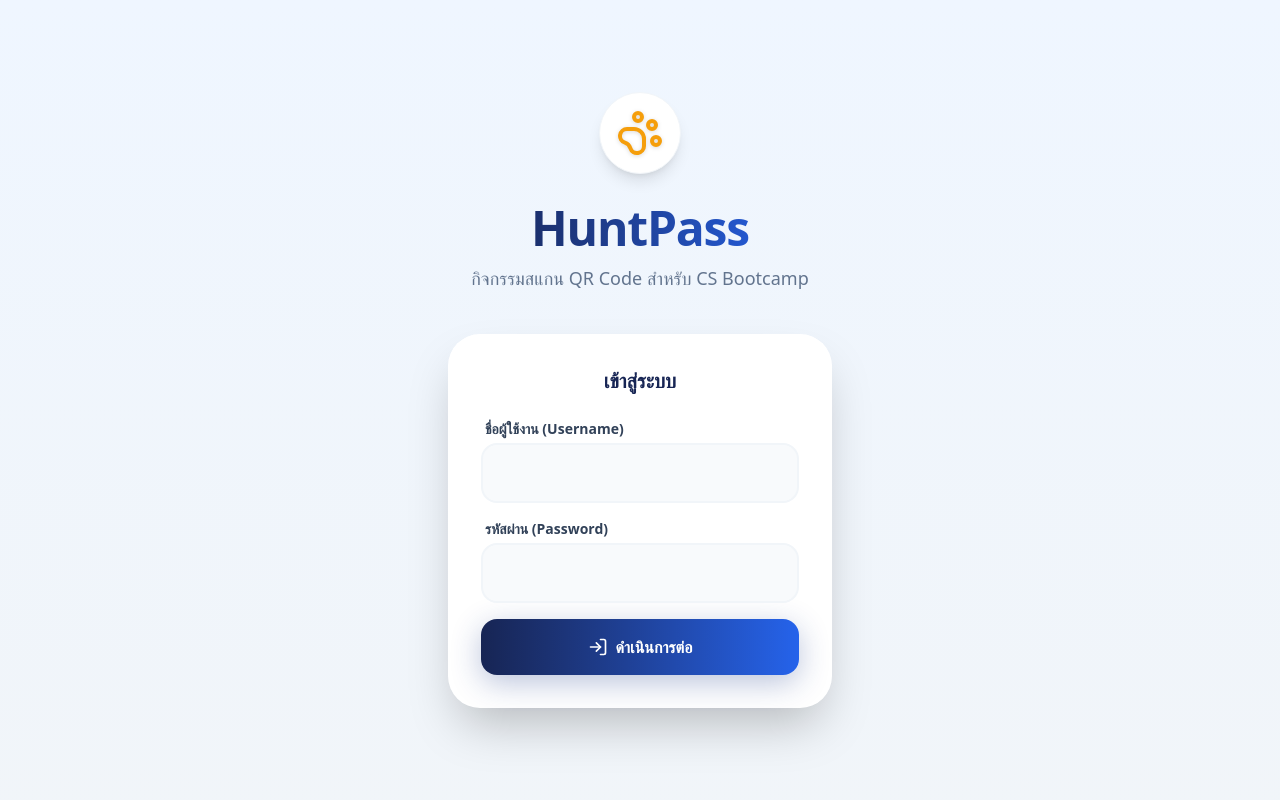
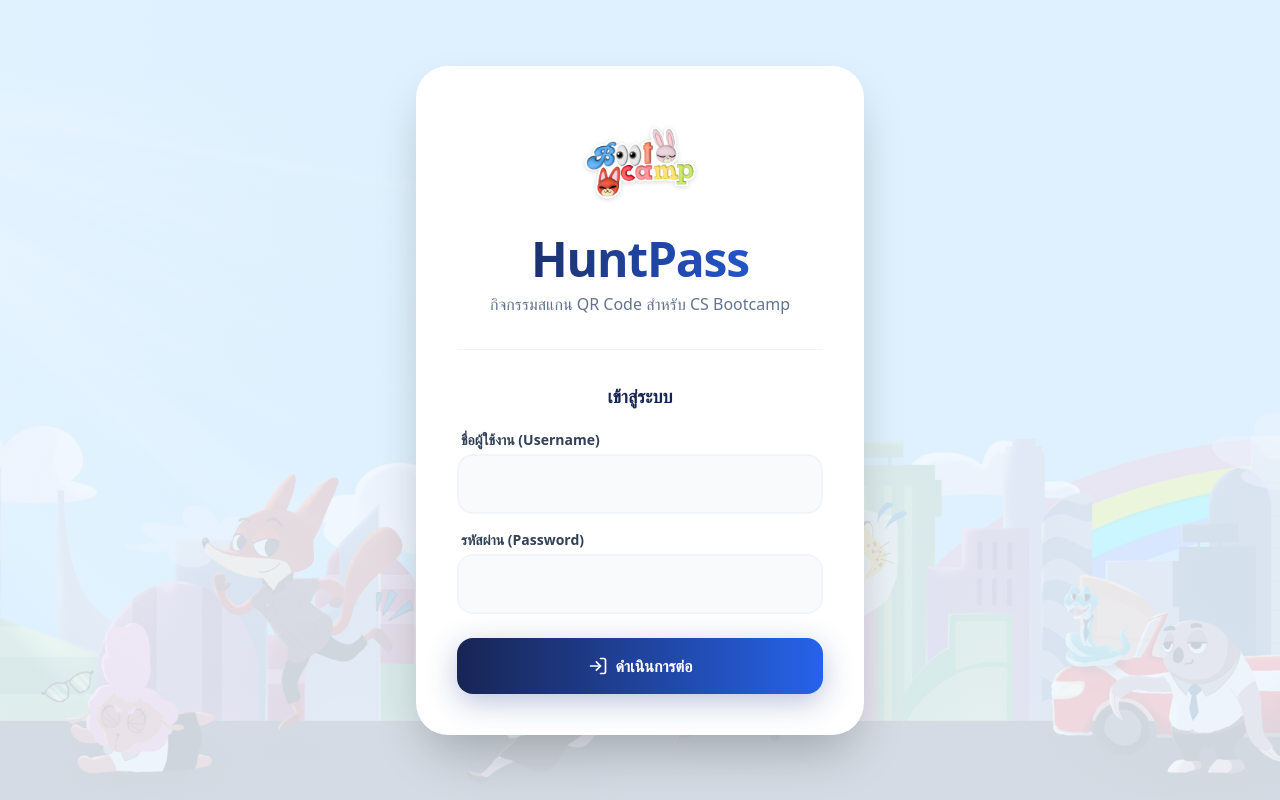
Before and after one commit to SeanNachapat/huntpass-csbootcamp-2026, a Next.js app: page / in a window 1280 px wide. Built offline with nearby package versions, Linux system fonts and the light colour scheme.

Commit message:
feat: implement admin dashboard with district management, recruit tracking, and authentication layouts

```diff
--- a/src/app/admin/districts/page.tsx
+++ b/src/app/admin/districts/page.tsx
@@ -25,11 +25,11 @@
   return (
     <div className="space-y-8">
       <div>
-        <h1 className="text-3xl font-extrabold text-zpd-navy flex items-center gap-3 mb-2">
-          <MapPin className="text-zoo-amber-500" size={32} />
+        <h1 className="text-3xl font-extrabold text-white flex items-center gap-3 mb-2 drop-shadow-md">
+          <MapPin className="text-zoo-amber-400" size={32} />
           Districts & Officers
         </h1>
-        <p className="text-slate-500 font-medium">Manage checkpoints and assign ZPD officers to scan recruits.</p>
+        <p className="text-slate-200 font-medium drop-shadow">Manage checkpoints and assign ZPD officers to scan recruits.</p>
       </div>
 
       {hunts.map(hunt => (
--- a/src/app/admin/layout.tsx
+++ b/src/app/admin/layout.tsx
@@ -11,7 +11,7 @@
   }
 
   return (
-    <div className="flex h-screen bg-slate-100 text-slate-800 overflow-hidden">
+    <div className="flex h-screen bg-transparent text-slate-800 overflow-hidden">
       {/* Sidebar (Desktop) */}
       <aside className="w-64 bg-zpd-navy text-white flex flex-col shadow-xl z-20 hidden md:flex shrink-0">
         <div className="p-6 flex items-center gap-3 border-b border-white/10">
--- a/src/app/admin/page.tsx
+++ b/src/app/admin/page.tsx
@@ -25,11 +25,11 @@
   return (
     <div className="space-y-8">
       <div>
-        <h1 className="text-3xl font-extrabold text-zpd-navy flex items-center gap-3 mb-2">
-          <LayoutDashboard className="text-zoo-blue-500" size={32} />
+        <h1 className="text-3xl font-extrabold text-white flex items-center gap-3 mb-2 drop-shadow-md">
+          <LayoutDashboard className="text-zoo-blue-400" size={32} />
           Dashboard Overview
         </h1>
-        <p className="text-slate-500 font-medium">Welcome back, Chief Bogo. Here is the current status of the precinct.</p>
+        <p className="text-slate-200 font-medium drop-shadow">Welcome back, Chief Bogo. Here is the current status of the precinct.</p>
       </div>
 
       {hunts.map(hunt => {
--- a/src/app/admin/recruits/page.tsx
+++ b/src/app/admin/recruits/page.tsx
@@ -25,11 +25,11 @@
   return (
     <div className="space-y-8">
       <div>
-        <h1 className="text-3xl font-extrabold text-zpd-navy flex items-center gap-3 mb-2">
-          <Users className="text-pink-500" size={32} />
+        <h1 className="text-3xl font-extrabold text-white flex items-center gap-3 mb-2 drop-shadow-md">
+          <Users className="text-pink-400" size={32} />
           Recruits Management
         </h1>
-        <p className="text-slate-500 font-medium">Add, configure, or remove Zootopia bootcamp recruits.</p>
+        <p className="text-slate-200 font-medium drop-shadow">Add, configure, or remove Zootopia bootcamp recruits.</p>
       </div>
 
       {hunts.map(hunt => (
--- a/src/app/globals.css
+++ b/src/app/globals.css
@@ -2,6 +2,7 @@
 
 :root {
   --background: #eff6ff; /* zoo-blue-50 */
+  --overlay-color: rgba(239, 246, 255, 0.85);
   --foreground: #172554; /* zpd-navy */
 }
 
@@ -31,6 +32,7 @@
 @media (prefers-color-scheme: dark) {
   :root {
     --background: #0f172a; /* darker blue/slate */
+    --overlay-color: rgba(15, 23, 42, 0.85);
     --foreground: #f8fafc;
   }
 }
@@ -38,22 +40,11 @@
 @layer base {
   body {
     background-color: var(--background);
-    color: var(--foreground);
-  }
-
-  body::before {
-    content: "";
-    position: fixed;
-    top: 0;
-    left: 0;
-    width: 100vw;
-    height: 100vh;
-    z-index: -1;
-    background-image: url('/assets/Background.png');
+    background-image: linear-gradient(var(--overlay-color), var(--overlay-color)), url('/assets/Background.png');
     background-size: cover;
     background-position: center;
     background-repeat: no-repeat;
-    opacity: 0.25;
-    pointer-events: none;
+    background-attachment: fixed;
+    color: var(--foreground);
   }
 }
--- a/src/app/page.tsx
+++ b/src/app/page.tsx
@@ -4,26 +4,31 @@
 
 export default function Home() {
   return (
-    <div className="flex flex-col min-h-screen bg-gradient-to-b from-zoo-blue-50 to-slate-100 text-slate-800 relative overflow-hidden">
+    <div className="flex flex-col min-h-screen bg-transparent text-slate-800 relative overflow-hidden">
       {/* Decorative Background Elements */}
       <div className="absolute top-[-10%] left-[-10%] w-96 h-96 bg-zoo-amber-200/20 rounded-full blur-3xl pointer-events-none"></div>
       <div className="absolute bottom-[-10%] right-[-10%] w-96 h-96 bg-zoo-blue-300/20 rounded-full blur-3xl pointer-events-none"></div>
 
       <main className="flex-grow flex flex-col items-center justify-center p-6 z-10">
-        <div className="text-center mb-10">
-          <div className="inline-block bg-white p-4 rounded-full shadow-lg text-zoo-amber-500 mb-6 border border-slate-100">
-            <PawPrint size={48} className="drop-shadow-sm" />
+        <div className="w-full max-w-md bg-white shadow-2xl rounded-[2rem] p-8 md:p-10 border border-white/50 backdrop-blur-sm">
+
+          <div className="text-center mb-8">
+            <img
+              src="/assets/Logo.png"
+              alt="HuntPass Logo"
+              className="w-28 h-28 mx-auto mb-4 object-contain drop-shadow-sm"
+            />
+            <h1 className="text-4xl md:text-5xl font-black text-transparent bg-clip-text bg-gradient-to-r from-zpd-navy to-zoo-blue-600 tracking-tight mb-2">
+              HuntPass
+            </h1>
+            <p className="text-slate-500 font-medium text-sm md:text-base max-w-xs mx-auto leading-relaxed">
+              กิจกรรมสแกน QR Code สำหรับ CS Bootcamp
+            </p>
           </div>
-          <h1 className="text-4xl md:text-5xl font-black text-transparent bg-clip-text bg-gradient-to-r from-zpd-navy to-zoo-blue-600 tracking-tight mb-3">
-            HuntPass
-          </h1>
-          <p className="text-slate-500 font-medium text-lg max-w-sm mx-auto leading-relaxed">
-            กิจกรรมสแกน QR Code สำหรับ CS Bootcamp
-          </p>
-        </div>
 
-        <div className="w-full max-w-sm bg-white shadow-2xl rounded-[2rem] p-8 border border-white/50 backdrop-blur-sm">
-          <h2 className="text-xl font-bold text-zpd-navy mb-6 text-center">เข้าสู่ระบบ</h2>
+          <div className="w-full h-px bg-slate-100 mb-8"></div>
+
+          <h2 className="text-lg font-bold text-zpd-navy mb-5 text-center">เข้าสู่ระบบ</h2>
 
           <form action={unifiedLogin} className="space-y-4">
             <div>
@@ -50,7 +55,7 @@
 
             <button
               type="submit"
-              className="w-full bg-gradient-to-r from-zpd-navy to-zoo-blue-600 hover:from-zoo-blue-900 hover:to-zoo-blue-700 text-white font-bold py-4 rounded-2xl transition-all shadow-[0_8px_30px_rgb(30,58,138,0.3)] hover:shadow-[0_8px_30px_rgb(30,58,138,0.5)] hover:-translate-y-1 mt-4 flex items-center justify-center gap-2"
+              className="w-full bg-gradient-to-r from-zpd-navy to-zoo-blue-600 hover:from-zoo-blue-900 hover:to-zoo-blue-700 text-white font-bold py-4 rounded-2xl transition-all shadow-[0_8px_30px_rgb(30,58,138,0.3)] hover:shadow-[0_8px_30px_rgb(30,58,138,0.5)] hover:-translate-y-1 mt-6 flex items-center justify-center gap-2"
             >
               <LogIn size={20} />
               ดำเนินการต่อ
```
Also changed, not shown: public/assets/Logo.png (added).
